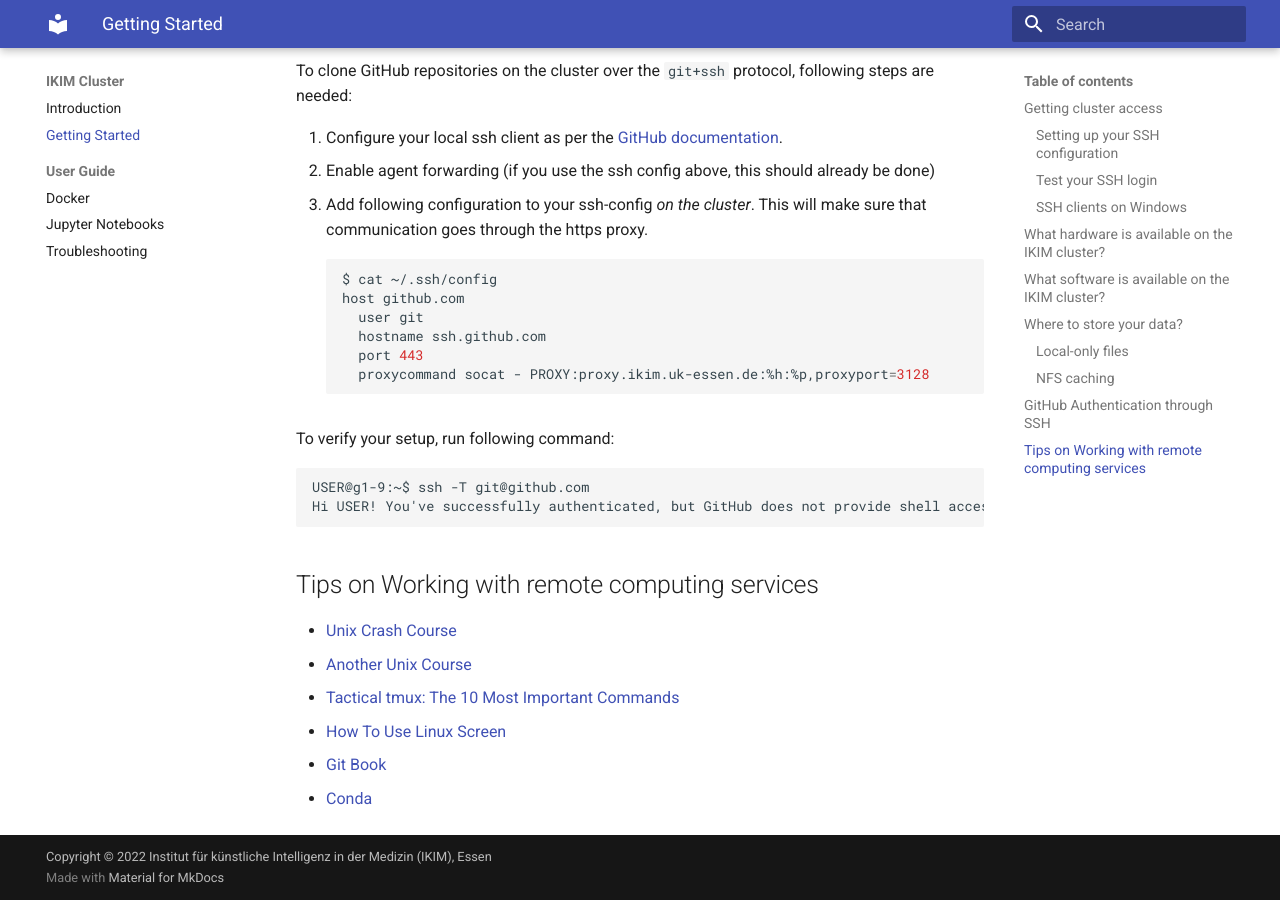
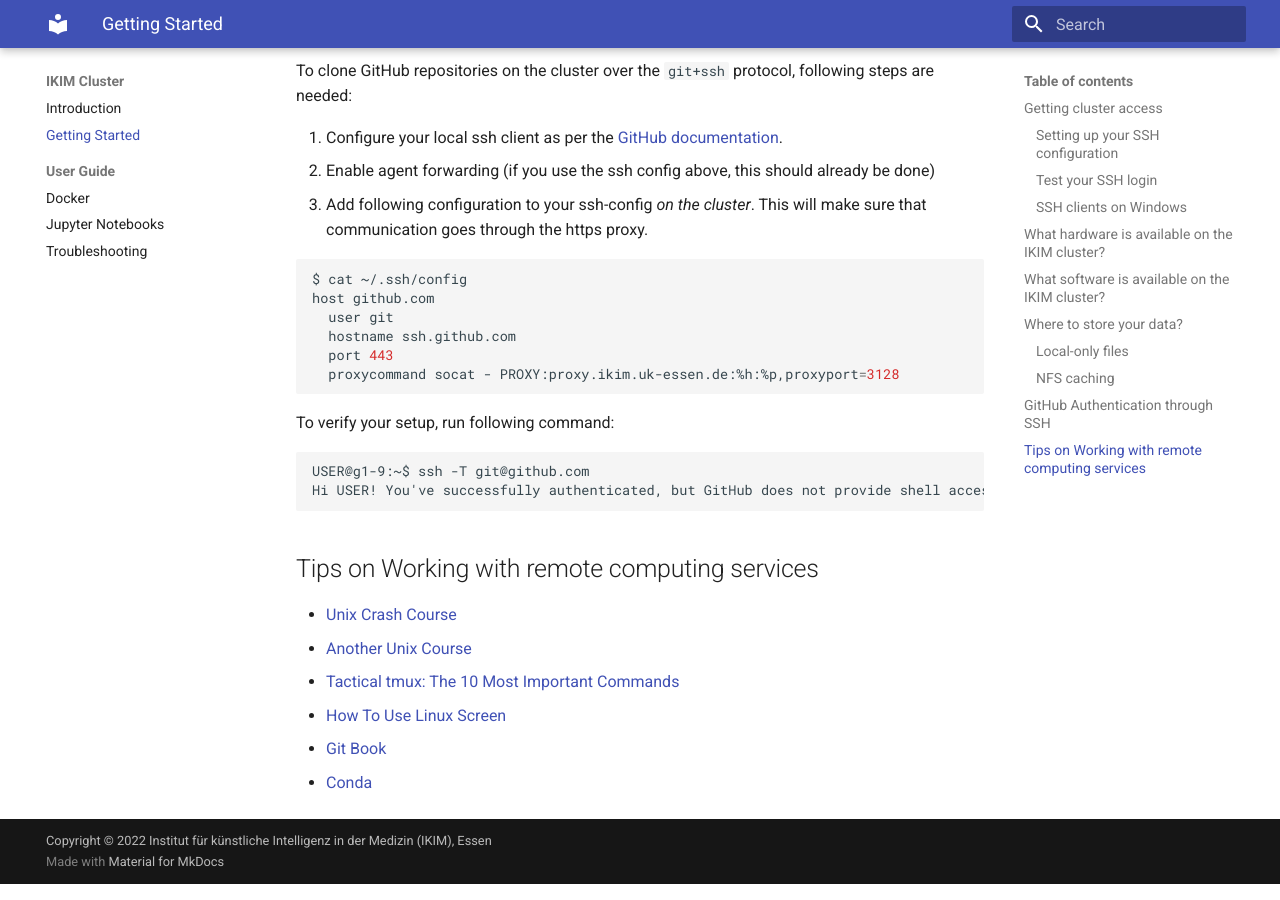
Before and after one commit to IKIM-Essen/ClusterDocs, an MkDocs documentation site: the page built from docs/getting-started.md, in a window 1280 px wide and 900 px high, scrolled down 4405 px. Built offline with MkDocs 1.6.1 and Material for MkDocs 9.7.7, drawn with Linux system fonts in a browser that asks for light colours.

````diff
--- a/docs/getting-started.md
+++ b/docs/getting-started.md
@@ -187,7 +187,8 @@ To clone GitHub repositories on the cluster over the `git+ssh` protocol, followi
 
 1. Configure your local ssh client as per the [GitHub documentation](https://docs.github.com/en/authentication/connecting-to-github-with-ssh).
 2. Enable agent forwarding (if you use the ssh config above, this should already be done)
-3. Add following configuration to your ssh-config *on the cluster*. This will make sure that communication goes through the https proxy.
+3. Add following configuration to your ssh-config _on the cluster_. This will make sure that communication goes through the https proxy.
+
    ```sh
    $ cat ~/.ssh/config
    host github.com
@@ -199,7 +200,7 @@ To clone GitHub repositories on the cluster over the `git+ssh` protocol, followi
 
 To verify your setup, run following command:
 
-```
+```sh
 USER@g1-9:~$ ssh -T git@github.com
 Hi USER! You've successfully authenticated, but GitHub does not provide shell access.
 ```
````
